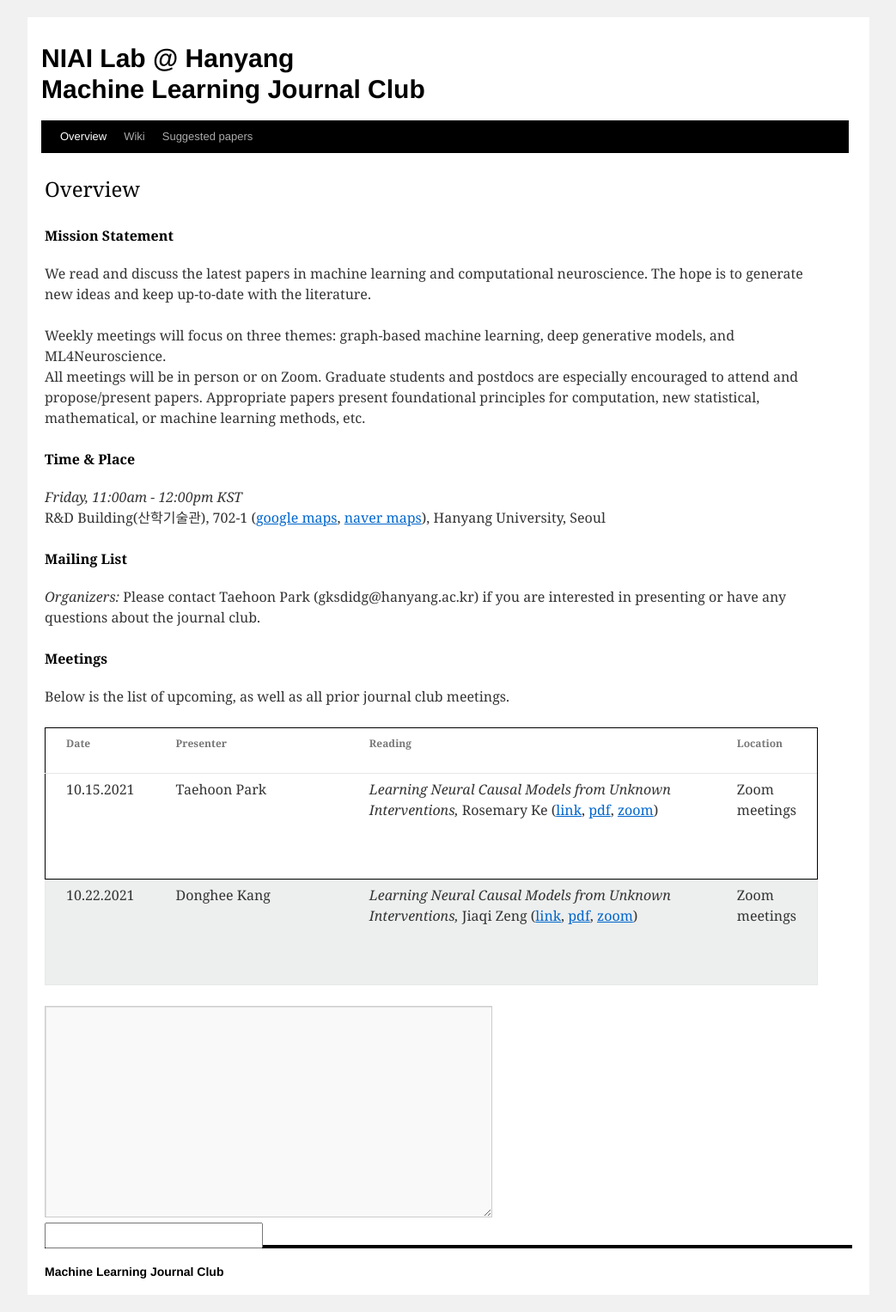
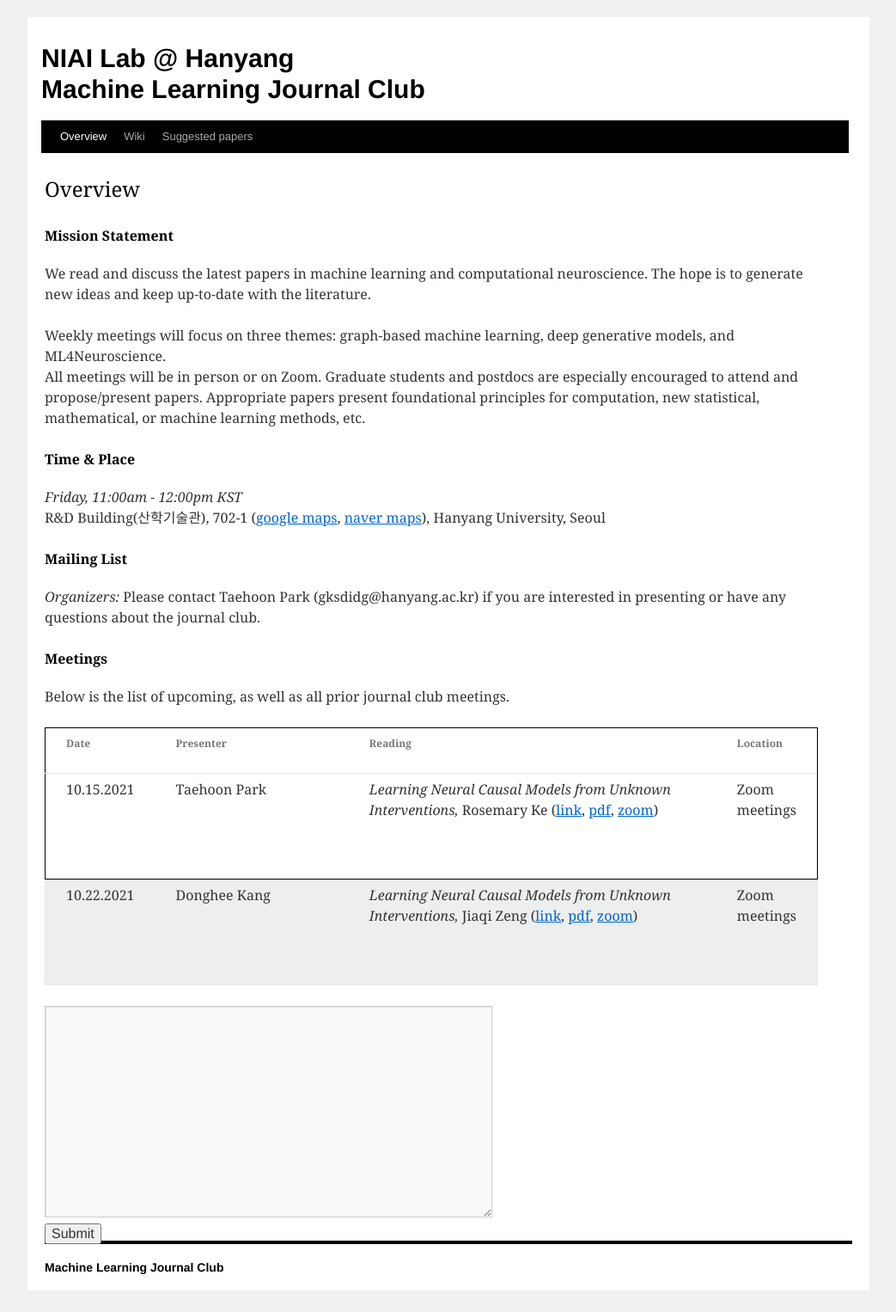
Before and after one commit to niai-lab/GraphML-JC, a Jekyll site: the page built from index.html, in a window 1280 px wide. Shown: the whole page at 86% size, without its empty margins (118-1161 px from the left). Built offline with Jekyll 4.4.1, drawn with Linux system fonts in a browser that asks for light colours.

Commit message:
Update index.html

```diff
--- a/index.html
+++ b/index.html
@@ -35,8 +35,8 @@ title: Machine Learning Journal Club
   <p>Below is the list of upcoming, as well as all prior journal club meetings.</p>
   {% include meetings.html %}
 
-  <form action="summary" method="post">
+  <form action="summary/summary.html" method="post">
   <textarea cols="50" rows="10"></textarea><br>
-  <input type="submit/summary.html">
+  <input type="submit">
   </form>
 </div><!-- #content -->
```
